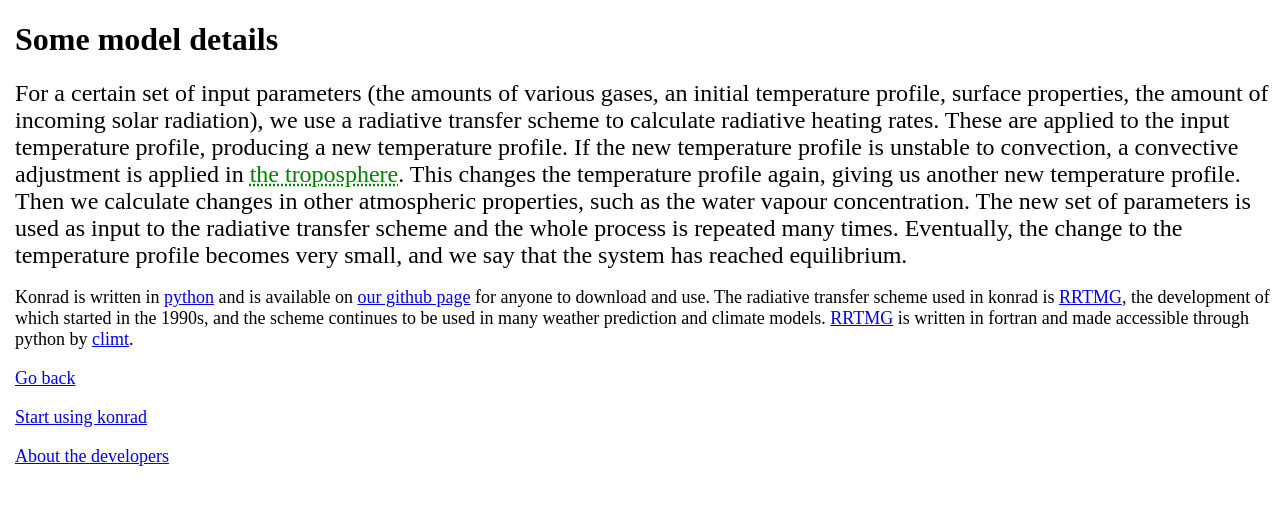
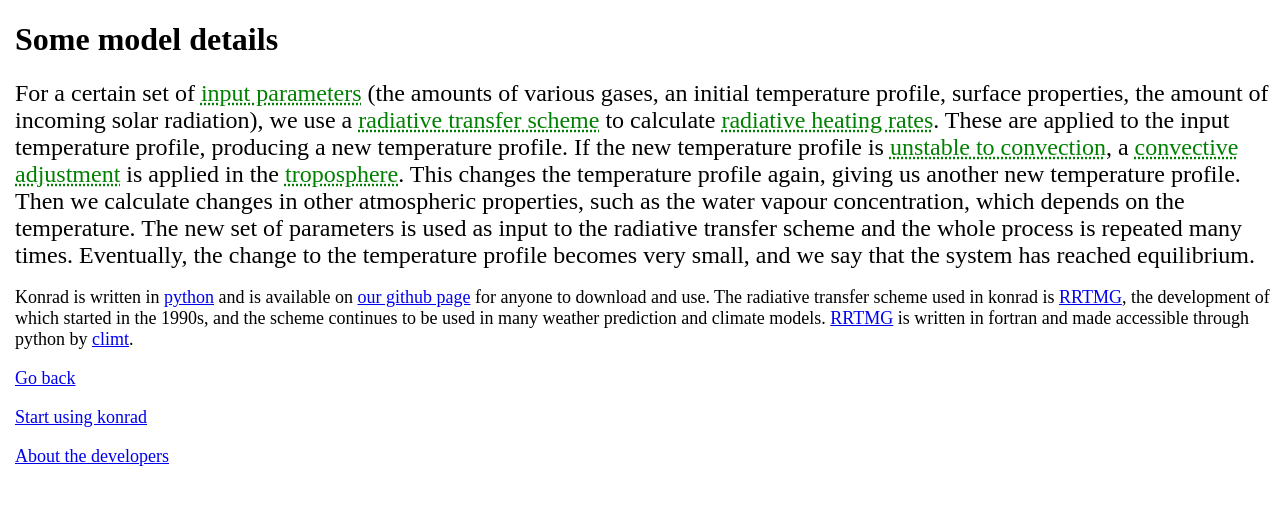
Before and after one commit to lkluft/konrad-website, a Flask app: page /read_about_konrad in a window 1280 px wide. Shown: the top 505 px of the page. Run offline with Flask 2, Linux system fonts and the light colour scheme.

Commit message:
Add more definitions to model description

```diff
--- a/templates/ModelDetails.html
+++ b/templates/ModelDetails.html
@@ -8,19 +8,38 @@
 <body>
     <h1>Some model details</h1>
     <div><font size=5>
-        For a certain set of input parameters (the amounts of various gases,
-        an initial temperature profile, surface properties, the amount of
-        incoming solar radiation), we use a radiative transfer scheme
-        to calculate radiative heating rates.
+        For a certain set of <abbr title="data that is fed to the model">input parameters</abbr>
+        (the amounts of various gases, an initial temperature profile, surface
+        properties, the amount of incoming solar radiation), we use a
+        <abbr title="A radiative transfer scheme is a model that calculates how
+        much of the incoming radiation is reflected, absorbed, scattered and
+        transmitted by the atmosphere we use as input. It also calculates how
+        much radiation is emitted by the surface and atmosphere and how much of
+        this is absorbed or transmitted as it makes it way upwards to
+        space.">radiative transfer scheme</abbr>
+        to calculate
+        <abbr title="As molecules absorb radiation, they gains energy and the
+        atmosphere warms. On the other hand, if the molecules emit radiation,
+        they lose energy and the atmosphere cools. The heating rate describes
+        how quickly the atmosphere warms or cools.">radiative heating rates</abbr>.
         These are applied to the input temperature profile, producing a
         new temperature profile.
-        If the new temperature profile is unstable to convection, a
-        convective adjustment is applied in
-        <abbr title="the lowest part of the atmosphere, where temperature decreases with height" tabindex="-1">the troposphere</abbr>.
+        If the new temperature profile is
+        <abbr title="A temperature profile is unstable to convection if the
+        temperature of the surface or lowest layers of the atmosphere is much
+        larger than the temperatures above. When this happens in the real
+        atmosphere, the warm air below rises over the cold dense air above.">unstable to convection</abbr>, a
+        <abbr title="In the model, we do not have motion of air. Instead our
+        convective adjustment just changes the temperature of the surface and
+        atmosphere. The temperature change we apply is similar to that which
+        occurs through motion of air in convection in the real world.">convective adjustment</abbr>
+        is applied in the
+        <abbr title="the lowest part of the atmosphere, where temperature
+        decreases with height" tabindex="-1">troposphere</abbr>.
         This changes the temperature profile again, giving us another new
         temperature profile.
         Then we calculate changes in other atmospheric properties, such as
-        the water vapour concentration.
+        the water vapour concentration, which depends on the temperature.
         The new set of parameters is used as input to the radiative
         transfer scheme and the whole process is repeated many times.
         Eventually, the change to the temperature profile becomes very
```
